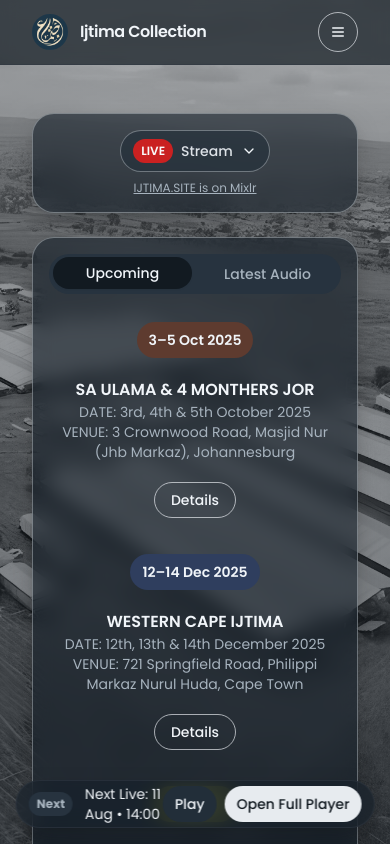
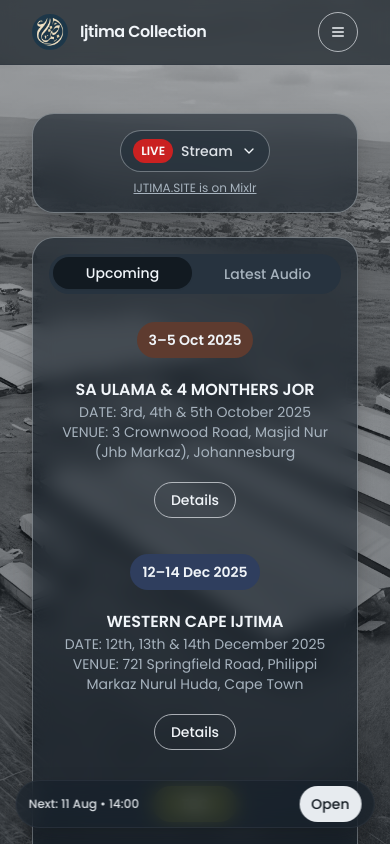
Before and after one commit to Simtechcds/ijtima-site, a React (Vite) app: page / in a window 390 px wide. Shown: the top 844 px of the page. Built offline with nearby package versions, Linux system fonts and the light colour scheme.

Commit message:
Fix sticky pill layout
The sticky pill layout in mobile view is still not optimal. This commit addresses the remaining visual issues to ensure proper display and alignment.

```diff
--- a/src/components/media/StickyLivePill.tsx
+++ b/src/components/media/StickyLivePill.tsx
@@ -10,20 +10,23 @@ const StickyLivePill = () => {
 
   return (
     <div className="fixed bottom-4 left-1/2 -translate-x-1/2 z-50 w-[min(720px,92%)] sm:w-[min(720px,92%)]" style={{ bottom: "calc(env(safe-area-inset-bottom, 0px) + 1rem)" }}>
-      <div className="glass-surface pill h-12 px-3 flex items-center justify-between">
-        <div className="flex items-center gap-3">
-          <span className={`pill px-2 py-1 text-xs font-bold ${feed.is_live ? "bg-accent text-accent-foreground" : "bg-muted text-muted-foreground"}`}>
+      <div className="glass-surface pill h-12 px-3 flex items-center justify-between gap-2">
+        <div className="flex items-center gap-2 min-w-0">
+          <span className={`pill px-2 py-1 text-xs font-bold ${feed.is_live ? "bg-accent text-accent-foreground" : "bg-muted text-muted-foreground"} hidden sm:inline-flex`}>
             {feed.is_live ? "LIVE" : "Next"}
           </span>
-          <div className="text-sm">
-            {feed.is_live ? feed.title : `Next Live: ${feed.next_label}`}
+          <div className="text-xs sm:text-sm font-medium text-foreground/90 whitespace-nowrap truncate max-w-[52vw]">
+            {feed.is_live ? feed.title : `Next: ${feed.next_label}`}
           </div>
         </div>
-        <div className="flex items-center gap-2">
-          <Button size="sm" variant="secondary" onClick={() => setPlaying((p) => !p)} aria-label={playing ? "Pause" : "Play"}>
+        <div className="flex items-center gap-1 sm:gap-2">
+          <Button size="sm" variant="secondary" onClick={() => setPlaying((p) => !p)} aria-label={playing ? "Pause" : "Play"} className="hidden sm:inline-flex">
             {playing ? "Pause" : "Play"}
           </Button>
-          <Button size="sm" onClick={() => setOpen(true)}>Open Full Player</Button>
+          <Button size="sm" onClick={() => setOpen(true)}>
+            <span className="sm:hidden">Open</span>
+            <span className="hidden sm:inline">Open Full Player</span>
+          </Button>
         </div>
       </div>
 
```
